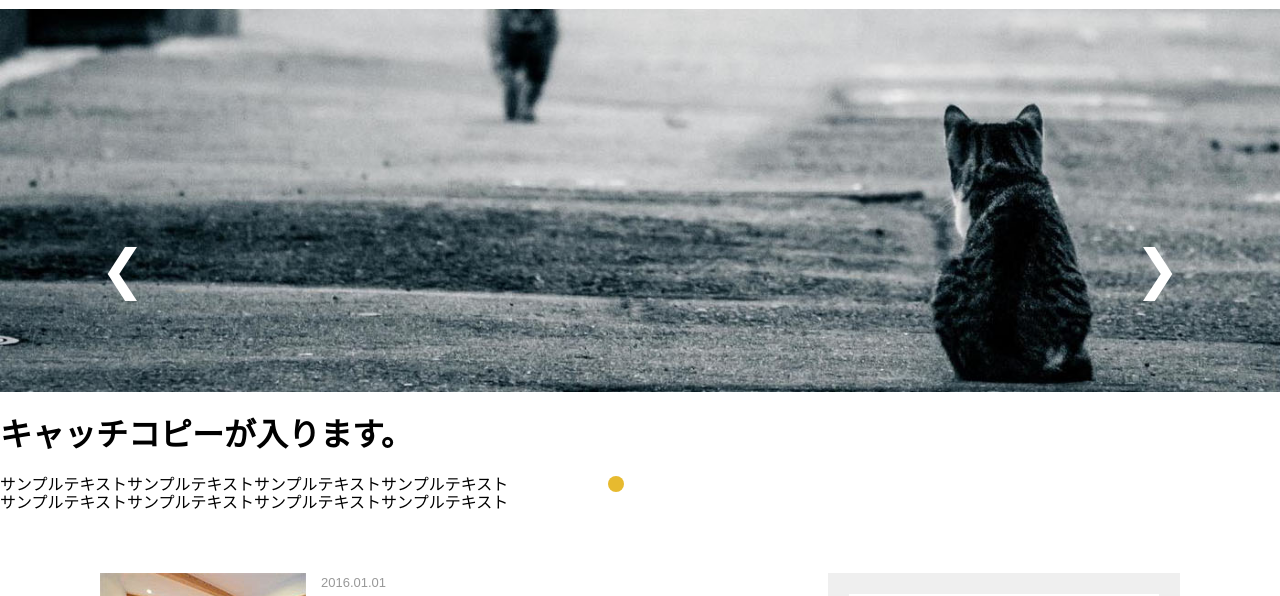
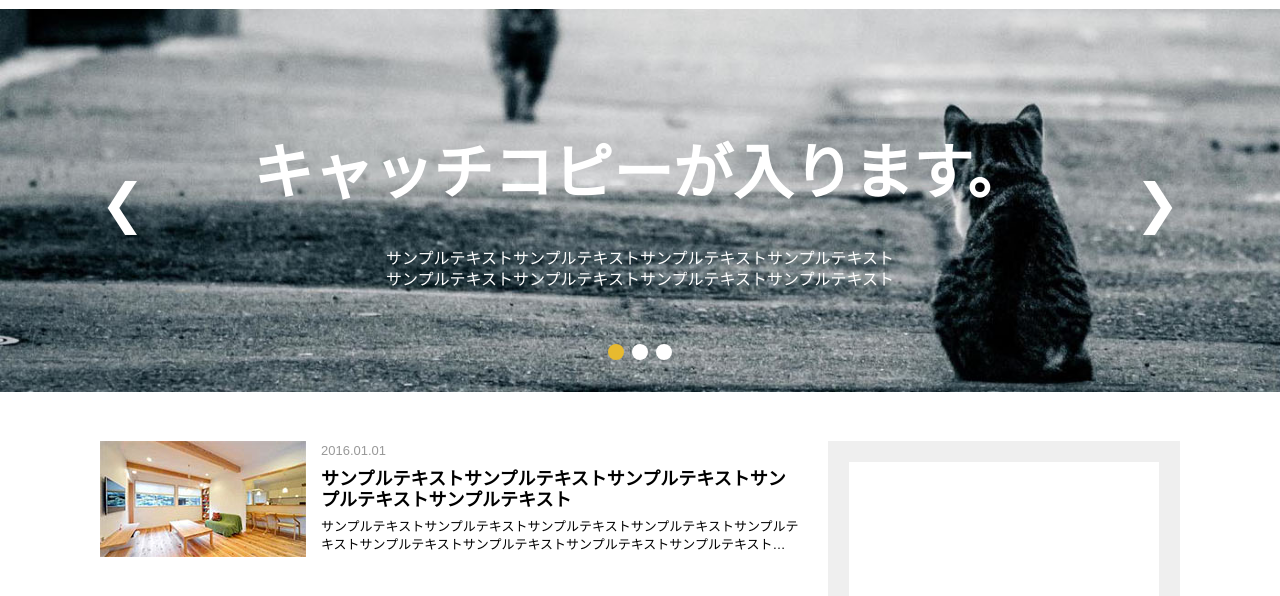
Before and after one commit to kamcuracha/lig-test, a website: page index.html in a window 1280 px wide. Shown: the part 124-720 px from the top of the page. Drawn offline with nearby package versions, Linux system fonts and the light colour scheme.

Commit message:
Finish slider

```diff
--- a/assets/js/main.js
+++ b/assets/js/main.js
@@ -1,3 +1,4 @@
+/* Slider */
 let slideIndex = 1;
 showSlides(slideIndex);
 
@@ -25,3 +26,13 @@ function showSlides(n) {
     slides[slideIndex-1].style.display = "block";
     dots[slideIndex-1].className += " active";
 }
+
+/* Scroll to top */
+$(document).ready(function() {
+    $('.btn-back2top').click(function(e){
+        e.preventDefault();
+        $('body, html').animate({
+            scrollTop: 0
+        }, 1000);
+    });
+});
--- a/assets/scss/modules/elements.scss
+++ b/assets/scss/modules/elements.scss
@@ -36,6 +36,25 @@ body {
     margin: auto;
     overflow: hidden;
 
+    .slider-text {
+        position: absolute;
+        top: 50%;
+        left: 50%;
+        margin-right: -50%;
+        transform: translate(-50%, -50%);
+        text-align: center;
+        color: #fff;
+    }
+
+    h1 {
+        font-size: 60px;
+    }
+
+    p {
+        font-size: 16px;
+        line-height: 21px;
+    }
+
     img {
         max-width: 100%;
         height: auto;
@@ -59,7 +78,14 @@ body {
 
     &-container {
         max-width: 1080px;
+        width: 100%;
+        height: auto;
         margin: auto;
+        position: absolute;
+        top: 50%;
+        left: 50%;
+        margin-right: -50%;
+        transform: translate(-50%, -50%);
 
         .prev, .next {
             cursor: pointer;
@@ -97,6 +123,24 @@ body {
     .active, .dot:hover {
         background-color: #e7ba2f;
     }
+}
+
+/* Fading animation */
+.fade {
+    -webkit-animation-name: fade;
+    -webkit-animation-duration: 1.5s;
+    animation-name: fade;
+    animation-duration: 1.5s;
+}
+
+@-webkit-keyframes fade {
+    from {opacity: .4}
+    to {opacity: 1}
+}
+
+@keyframes fade {
+    from {opacity: .4}
+    to {opacity: 1}
 }
 
 .content {
--- a/index.html
+++ b/index.html
@@ -50,13 +50,9 @@
                 </div>
             </div>
 
-            <div class="slider-nav-outer2">
-                <div class="slider-nav-outer1">
-                    <div class="slider-nav-container">
-                        <a class="prev" onclick="plusSlides(-1)">&#10094;</a>
-                        <a class="next" onclick="plusSlides(1)">&#10095;</a>
-                    </div>
-                </div>
+            <div class="slider-nav-container">
+                <a class="prev" onclick="plusSlides(-1)">&#10094;</a>
+                <a class="next" onclick="plusSlides(1)">&#10095;</a>
             </div>
 
             <div class="slider-pager-container">
```
Also changed, not shown: assets/css/main.css, 1 other file.
